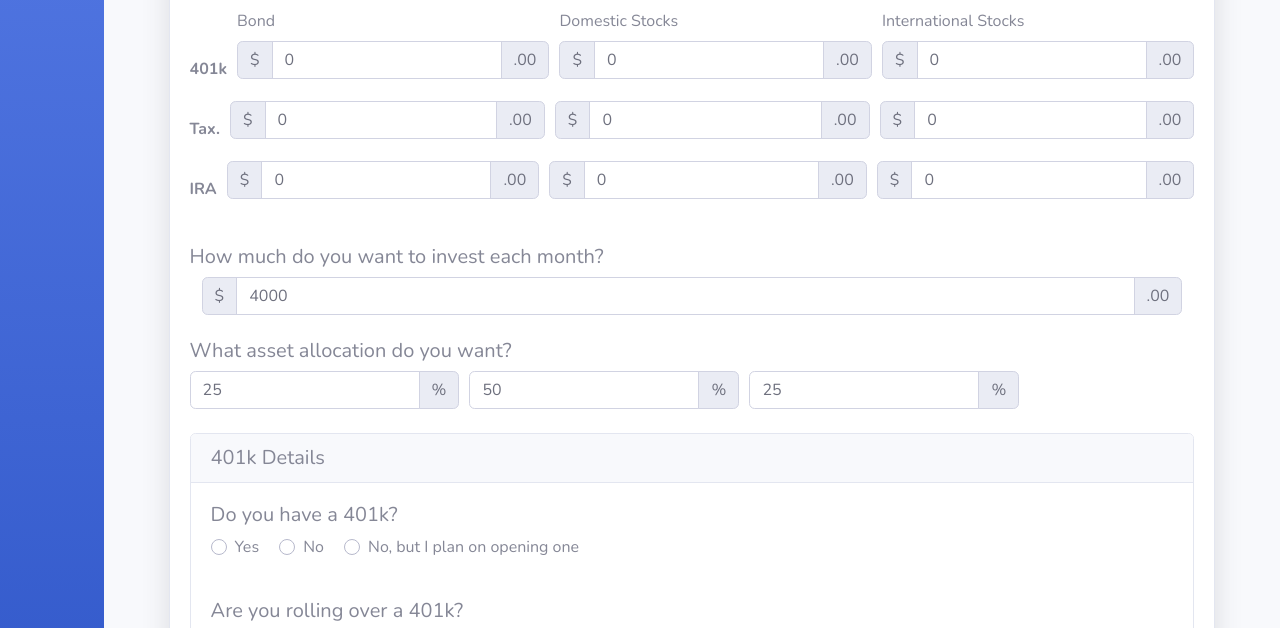
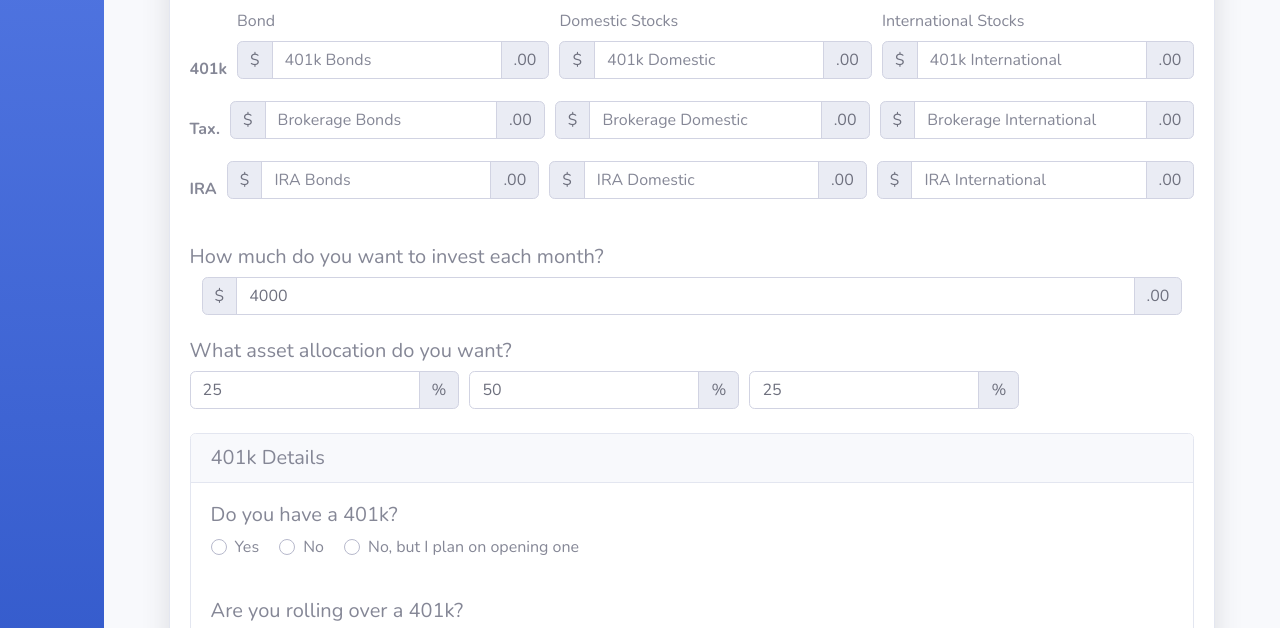
Before and after one commit to ArnoAlford/FinancialPlanningSite, a website with bundled scripts: page index.html in a window 1280 px wide. Shown: the part 146-774 px from the top of the page. Built offline with nearby package versions, Linux system fonts and the light colour scheme.

Commit message:
Update index.html

```diff
--- a/index.html
+++ b/index.html
@@ -102,7 +102,7 @@
         <div class="input-group-prepend">
           <span class="input-group-text d-none d-sm-block" id="inputGroupPrepend2">$</span>
         </div>
-        <input type="number" class="form-control" id="FourOhOneBonds" placeholder="401k Bonds" value=0 aria-describedby="inputGroupPrepend2" required>
+        <input type="number" class="form-control" id="FourOhOneBonds" placeholder="401k Bonds" aria-describedby="inputGroupPrepend2" required>
           <div class="input-group-append">
             <span class="input-group-text d-none d-sm-block">.00</span>
           </div>
@@ -114,7 +114,7 @@
         <div class="input-group-prepend">
           <span class="input-group-text d-none d-sm-block" id="inputGroupPrepend2">$</span>
         </div>
-        <input type="number" class="form-control" id="FourOhOneDomestic" placeholder="401k Domestic" value=0 aria-describedby="inputGroupPrepend2" required>
+        <input type="number" class="form-control" id="FourOhOneDomestic" placeholder="401k Domestic" aria-describedby="inputGroupPrepend2" required>
           <div class="input-group-append">
             <span class="input-group-text d-none d-sm-block">.00</span>
           </div>
@@ -126,7 +126,7 @@
         <div class="input-group-prepend">
           <span class="input-group-text d-none d-sm-block" id="inputGroupPrepend2">$</span>
         </div>
-        <input type="number" class="form-control" id="FourOhOneInternational" placeholder="401k International" value=0 aria-describedby="inputGroupPrepend2" required>
+        <input type="number" class="form-control" id="FourOhOneInternational" placeholder="401k International" aria-describedby="inputGroupPrepend2" required>
           <div class="input-group-append">
             <span class="input-group-text d-none d-sm-block">.00</span>
           </div>
@@ -142,7 +142,7 @@
         <div class="input-group-prepend">
           <span class="input-group-text d-none d-sm-block" id="inputGroupPrepend2">$</span>
         </div>
-        <input type="number" class="form-control" id="BrokerageBonds" placeholder="Brokerage Bonds" value=0 aria-describedby="inputGroupPrepend2" required>
+        <input type="number" class="form-control" id="BrokerageBonds" placeholder="Brokerage Bonds" aria-describedby="inputGroupPrepend2" required>
           <div class="input-group-append">
             <span class="input-group-text d-none d-sm-block">.00</span>
           </div>
@@ -153,7 +153,7 @@
         <div class="input-group-prepend">
           <span class="input-group-text d-none d-sm-block" id="inputGroupPrepend2">$</span>
         </div>
-        <input type="number" class="form-control" id="BrokerageDomestic" placeholder="Brokerage Domestic" value=0 aria-describedby="inputGroupPrepend2" required>
+        <input type="number" class="form-control" id="BrokerageDomestic" placeholder="Brokerage Domestic" aria-describedby="inputGroupPrepend2" required>
           <div class="input-group-append">
             <span class="input-group-text d-none d-sm-block">.00</span>
           </div>
@@ -164,7 +164,7 @@
         <div class="input-group-prepend">
           <span class="input-group-text d-none d-sm-block" id="inputGroupPrepend2">$</span>
         </div>
-        <input type="number" class="form-control" id="BrokerageInternational" placeholder="Brokerage International" value=0 aria-describedby="inputGroupPrepend2" required>
+        <input type="number" class="form-control" id="BrokerageInternational" placeholder="Brokerage International" aria-describedby="inputGroupPrepend2" required>
           <div class="input-group-append">
             <span class="input-group-text d-none d-sm-block">.00</span>
           </div>
@@ -180,7 +180,7 @@
         <div class="input-group-prepend">
           <span class="input-group-text d-none d-sm-block" id="inputGroupPrepend2">$</span>
         </div>
-        <input type="number" class="form-control" id="IRABonds" placeholder="IRA Bonds" value=0 aria-describedby="inputGroupPrepend2" required>
+        <input type="number" class="form-control" id="IRABonds" placeholder="IRA Bonds" aria-describedby="inputGroupPrepend2" required>
           <div class="input-group-append">
             <span class="input-group-text d-none d-sm-block">.00</span>
           </div>
@@ -191,7 +191,7 @@
         <div class="input-group-prepend">
           <span class="input-group-text d-none d-sm-block" id="inputGroupPrepend2">$</span>
         </div>
-        <input type="number" class="form-control" id="IRADomestic" placeholder="IRA Domestic" value=0 aria-describedby="inputGroupPrepend2" required>
+        <input type="number" class="form-control" id="IRADomestic" placeholder="IRA Domestic" aria-describedby="inputGroupPrepend2" required>
           <div class="input-group-append">
             <span class="input-group-text d-none d-sm-block">.00</span>
           </div>
@@ -202,7 +202,7 @@
         <div class="input-group-prepend">
           <span class="input-group-text d-none d-sm-block" id="inputGroupPrepend2">$</span>
         </div>
-        <input type="number" class="form-control" id="IRAInternational" placeholder="IRA International" value=0 aria-describedby="inputGroupPrepend2" required>
+        <input type="number" class="form-control" id="IRAInternational" placeholder="IRA International" aria-describedby="inputGroupPrepend2" required>
           <div class="input-group-append">
             <span class="input-group-text d-none d-sm-block">.00</span>
           </div>
```
